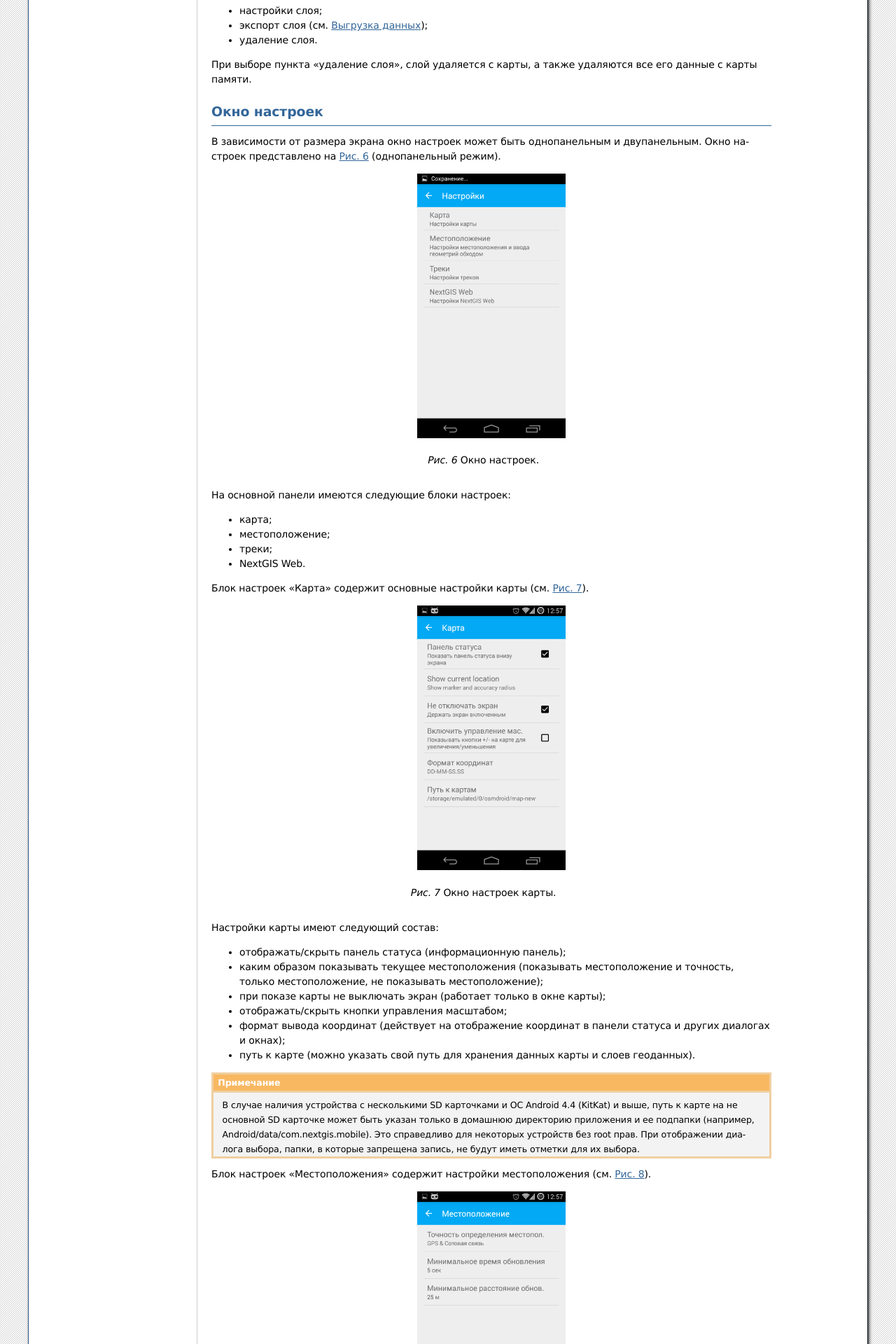
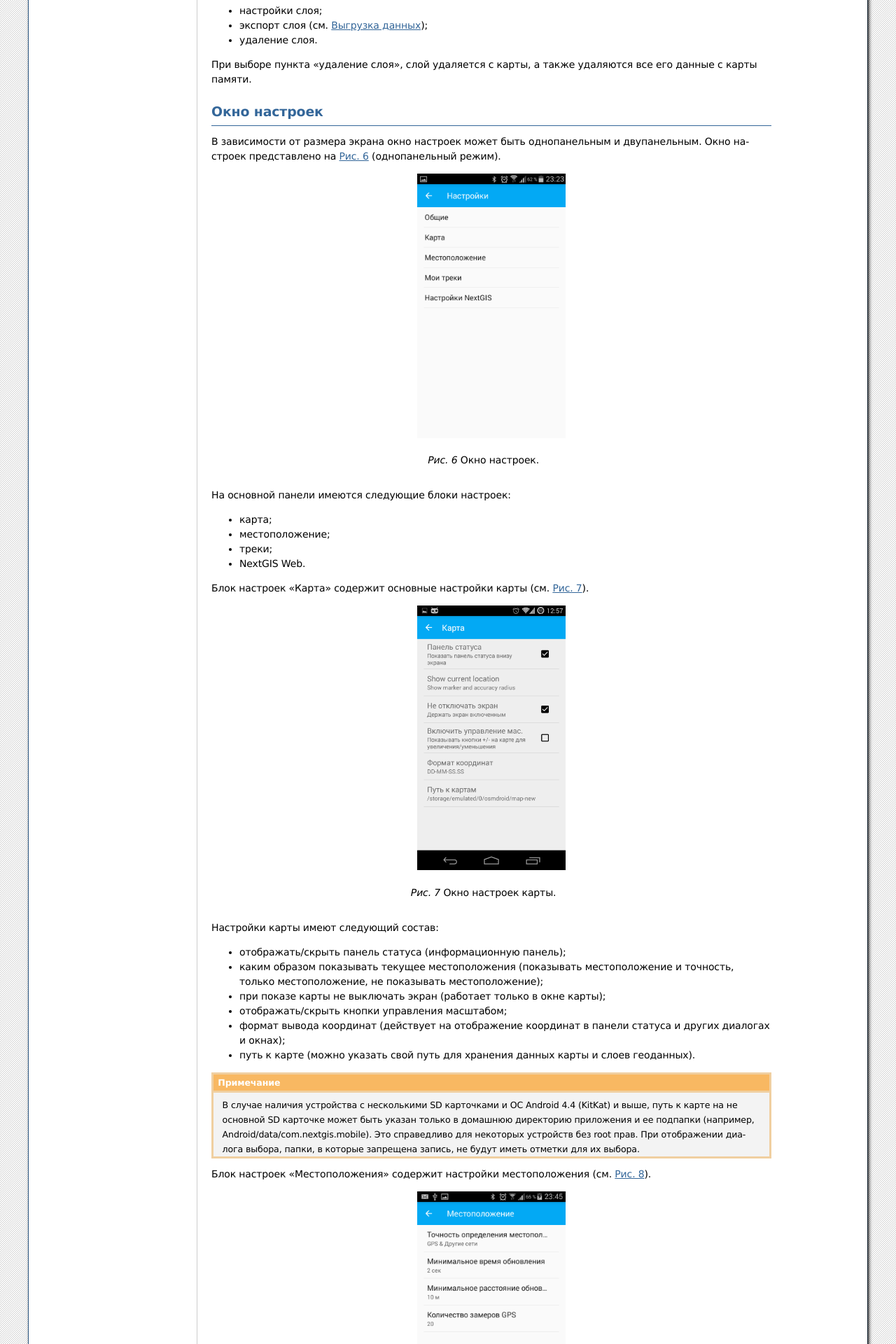
Before and after one commit to nextgis/docs_ngmobile, a Sphinx documentation site: the page built from source/main.rst, in a window 1280 px wide. Shown: the part 3919-5839 px from the top of the page at 70% size. Built offline with Sphinx 7.4.7, drawn with Linux system fonts in a browser that asks for light colours; formulas are drawn with MathJax 3.

Commit message:
ngmobile main

```diff
--- a/source/main.rst
+++ b/source/main.rst
@@ -169,7 +169,7 @@
 
 Блок настроек "Местоположения" содержит настройки местоположения (см. :numref:`ngmobile_settings_place_pic`).
 
-.. figure:: _static/ngmobile_settings2.png
+.. figure:: _static/ngmobile_settings_place.png
    :name: ngmobile_settings_place_pic
    :align: center
    :height: 10cm
```
Also changed, not shown: source/_static/ngmobile_settings.png, source/_static/ngmobile_settings_place.png (added).
